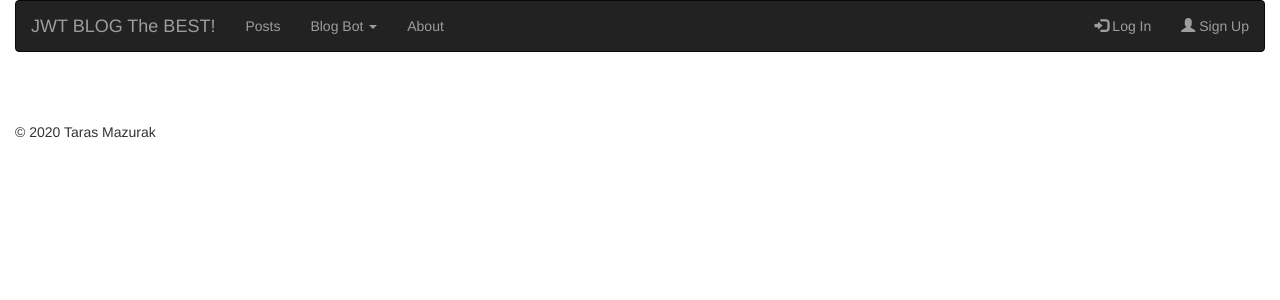
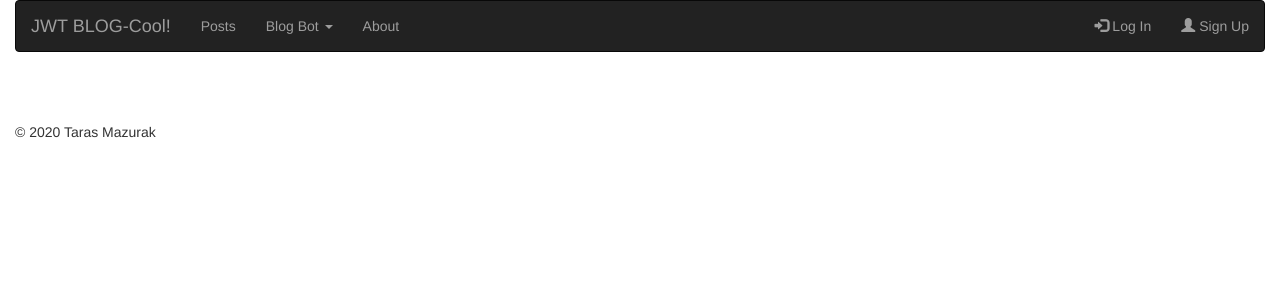
Before and after one commit to mazuraktaras/pyapp, a Flask app: page / in a window 1280 px wide. Shown: the top 300 px of the page. Run offline with Flask 2, Linux system fonts and the light colour scheme; parts of the project's set-up code (start-up, migrations or seed data) failed here and were passed over; some libraries are stand-ins or nearby versions.

Commit message:
Test placeholder

```diff
--- a/jwtblogapp/templates/blog_base.j2
+++ b/jwtblogapp/templates/blog_base.j2
@@ -22,7 +22,7 @@
         <div class="container-fluid">
 
             <div class="navbar-header">
-                <a class="navbar-brand" href="/">JWT BLOG The BEST!</a>
+                <a class="navbar-brand" href="/">JWT BLOG-Cool!</a>
             </div>
 
             <ul class="nav navbar-nav">
--- a/requirements.txt
+++ b/requirements.txt
@@ -24,3 +24,4 @@ urllib3==1.26.5
 Werkzeug==1.0.1
 WTForms==2.2.1
 selenium~=3.14.0
+#
```
